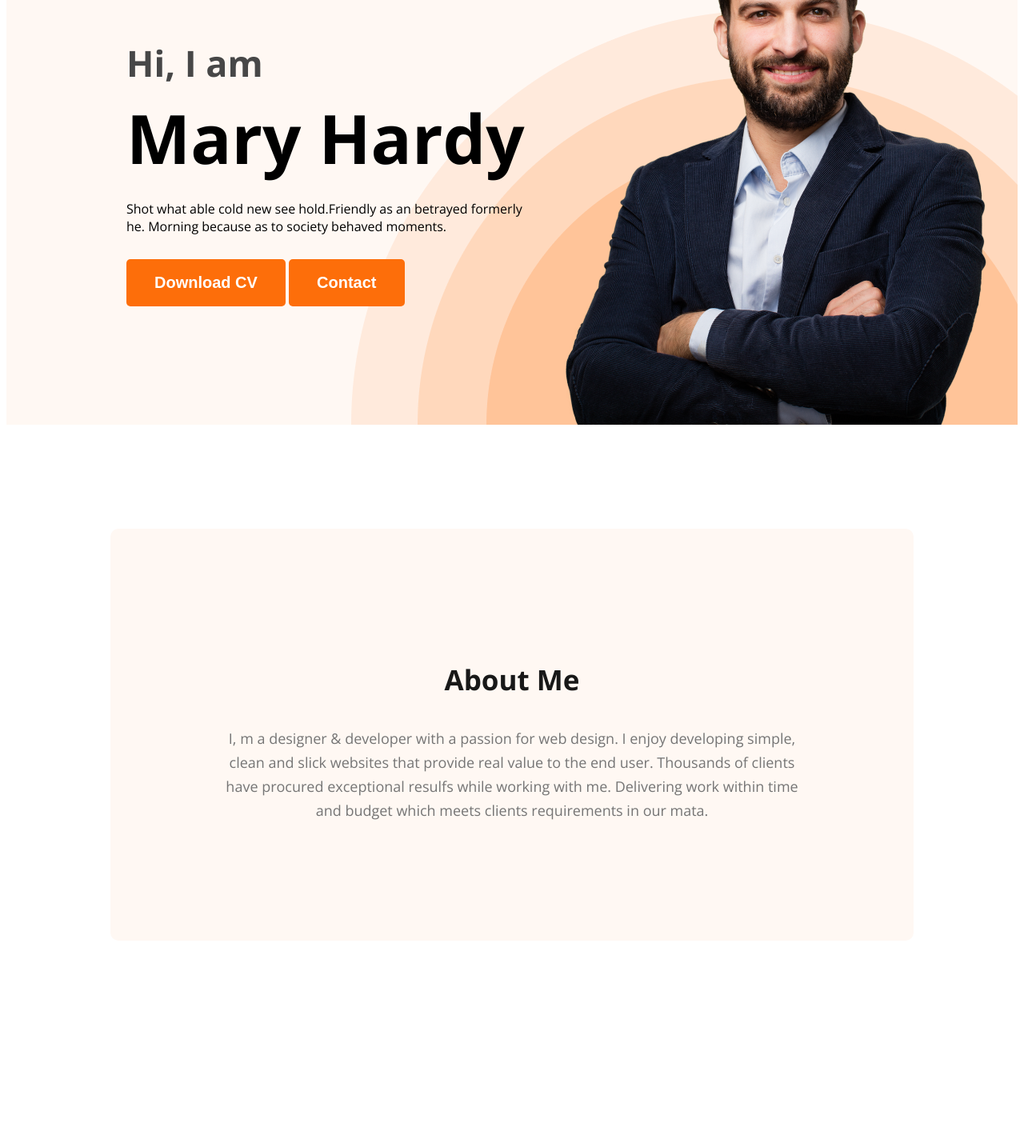
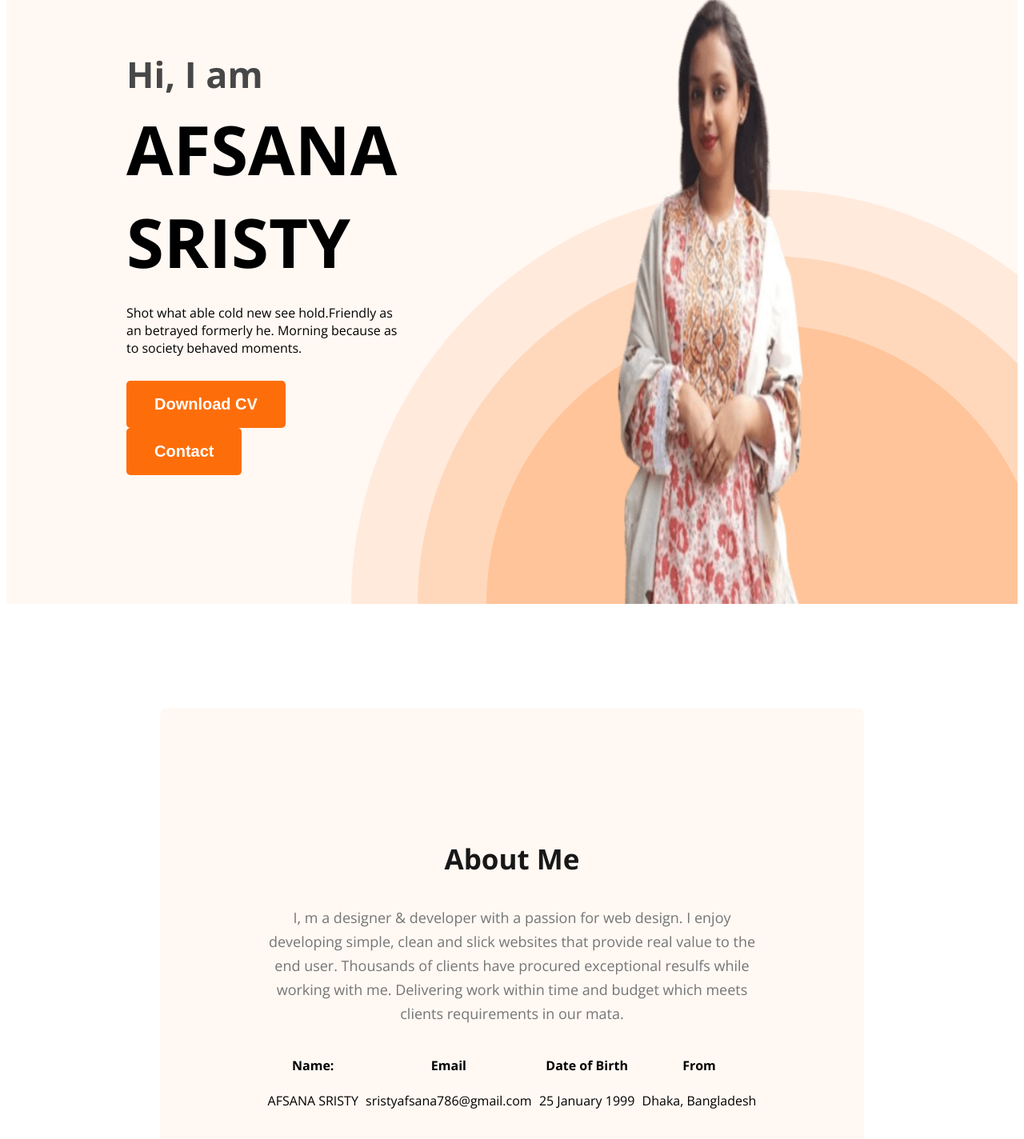
Before and after one commit to Nayeem-shanto/web-developer-portfolio, a plain HTML site: page index.html in a window 1280 px wide. Shown: the part 274-1698 px from the top of the page at 80% size. Before the commit the page ends 1580 px from the top, so only its background shows below. Drawn offline with nearby package versions, Linux system fonts and the light colour scheme.

Commit message:
added information

```diff
--- a/index.html
+++ b/index.html
@@ -14,7 +14,7 @@
 <body>
     <header class="header">
         <nav>
-            <h2 class="nav-title">Ma<span class="text-primary">r</span>y</h2>
+            <h2 class="nav-title">SR<span class="text-primary">IS</span>TY</h2>
             <ul>
                 <li><a href="">Potfolio</a></li>
                 <li><a href="">Blog</a></li>
@@ -24,18 +24,36 @@
         <div class="banner">
             <div class="banner-conten">
                 <h3 class="banner-greeting">Hi, I  am</h3>
-                <h1 class="banner-title">Mary Hardy</h1>
+                <h1 class="banner-title">AFSANA SRISTY</h1>
                 <p class="banner-description">Shot what able cold new see hold.Friendly as an betrayed formerly he. Morning because as to society behaved moments.</p>
                 <button class="btn-primary" >Download CV</button>
                 <button class="btn-primary">Contact</button>
             </div>
-           <img class="profile-picture" src="images/hardy.png" alt="">
+           <img class="profile-picture" src="images/sristy.1.png" alt="">
         </div>
     </header>
     <main>
         <section class="about">
             <h3 class="section-title">About Me</h3>
             <p class="section-description">I, m a designer & developer with a passion for web design. I enjoy developing simple, clean and slick websites that provide real value to the end user. Thousands of clients have procured exceptional resulfs while working with me. Delivering work within time and budget which meets clients requirements in our mata.</p>
+            <div class="about-info-container">
+                <div class="about-info">
+                    <h4 class="info-title">Name:</h4>
+                    <info-description>AFSANA SRISTY</info-description>
+                </div>
+                <div class="about-info">
+                    <h4 class="info-title">Email</h4>
+                    <info-description>sristyafsana786@gmail.com</info-description>
+                </div>
+                <div class="about-info">
+                    <h4 class="info-title">Date of Birth</h4>
+                    <info-description>25 January 1999</info-description>
+                </div>
+                <div class="about-info">
+                    <h4 class="info-title">From</h4>
+                    <info-description>Dhaka, Bangladesh</info-description>
+                </div>
+            </div>
         </section>
     </main>
     <footer>
--- a/styles/portfolio.css
+++ b/styles/portfolio.css
@@ -84,8 +84,8 @@ nav a {
 }
 
 .banner .profile-picture {
-    width: 584px;
-    height: 676px;
+    width: 800px;
+    height: 900px;
 }
 
 .banner-greeting {
@@ -112,7 +112,10 @@ nav a {
 }
 
 /* main section styles */
-
+    main{
+        max-width: 1140px;
+        margin: 0 auto;
+    }
 
 /* about section styles */
 .about {
@@ -121,3 +124,11 @@ nav a {
     background: #FFF8F3;
     margin: 130px;
 }
+.about-info-container{
+    display: flex;
+    justify-content: space-around;
+}
+.about-info{
+    text-align: center;
+
+}
```
Also changed, not shown: images/sristy.1.png (added), images/sristy.png (added).
